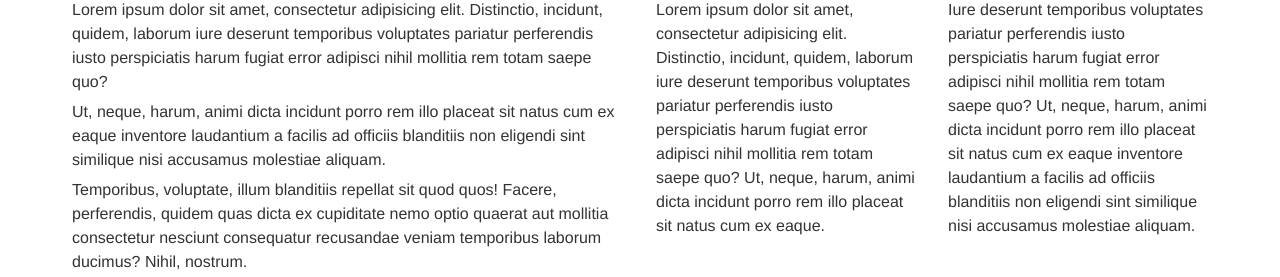
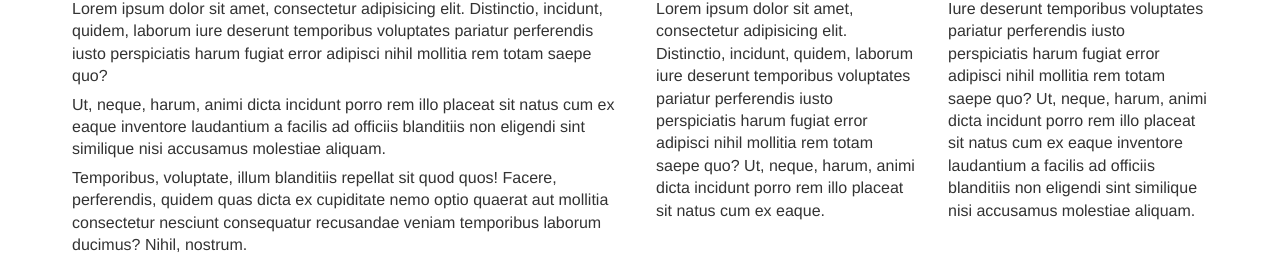
Before and after one commit to charlespeters/Twelve, a website: page index.html in a window 1280 px wide. Shown: the part 158-435 px from the top of the page. Drawn offline with Linux system fonts and the light colour scheme.

Commit message:
Updating the readme and the global styles and variables

```diff
--- a/scss/partials/_typography.scss
+++ b/scss/partials/_typography.scss
@@ -1,5 +1,5 @@
 body{
-   font: 300 100%/1.5 "HelveticaNeue-Light", "Helvetica Neue Light", "Helvetica Neue", Helvetica, Arial, "Lucida Grande", sans-serif;
+   font: 300 100%/1.4 "HelveticaNeue-Light", "Helvetica Neue Light", "Helvetica Neue", Helvetica, Arial, "Lucida Grande", sans-serif;
    color: $text;
 }
 
```
Also changed, not shown: README.md, css/main.css.
